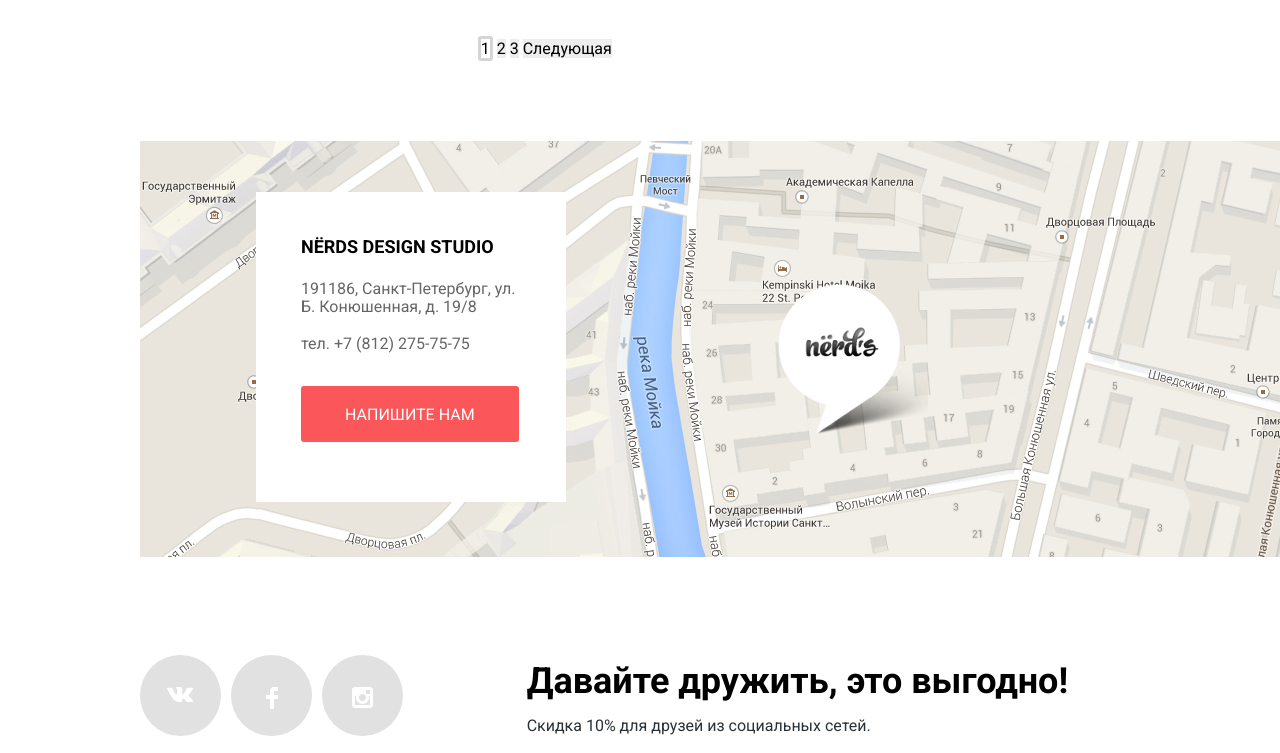
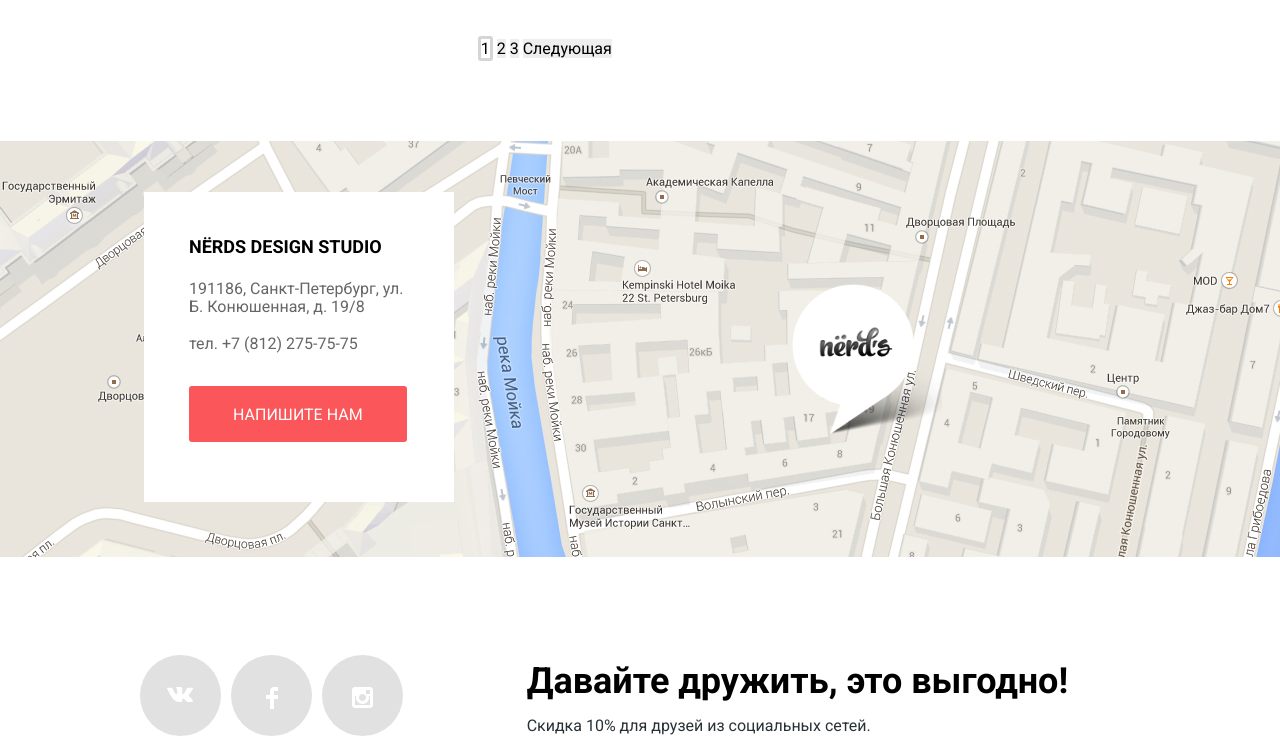
Before and after one commit to sergiivelikorodnov/1716029-nerds-30, a plain HTML site: page products.html in a window 1280 px wide. Shown: the part 2768-3521 px from the top of the page. Drawn offline with Linux system fonts and the light colour scheme.

Commit message:
Update products.html

```diff
--- a/products.html
+++ b/products.html
@@ -279,7 +279,7 @@
   </main>
   <!--================ End Main ================-->
   <!--================ Footer ================-->
-  <footer class="main-footer container">
+  <footer class="main-footer">
     <!--==== Google map on background ======-->
     <h2 class="visually-hidden">Контакты</h2>
     <div class="footer-map-container">
```
